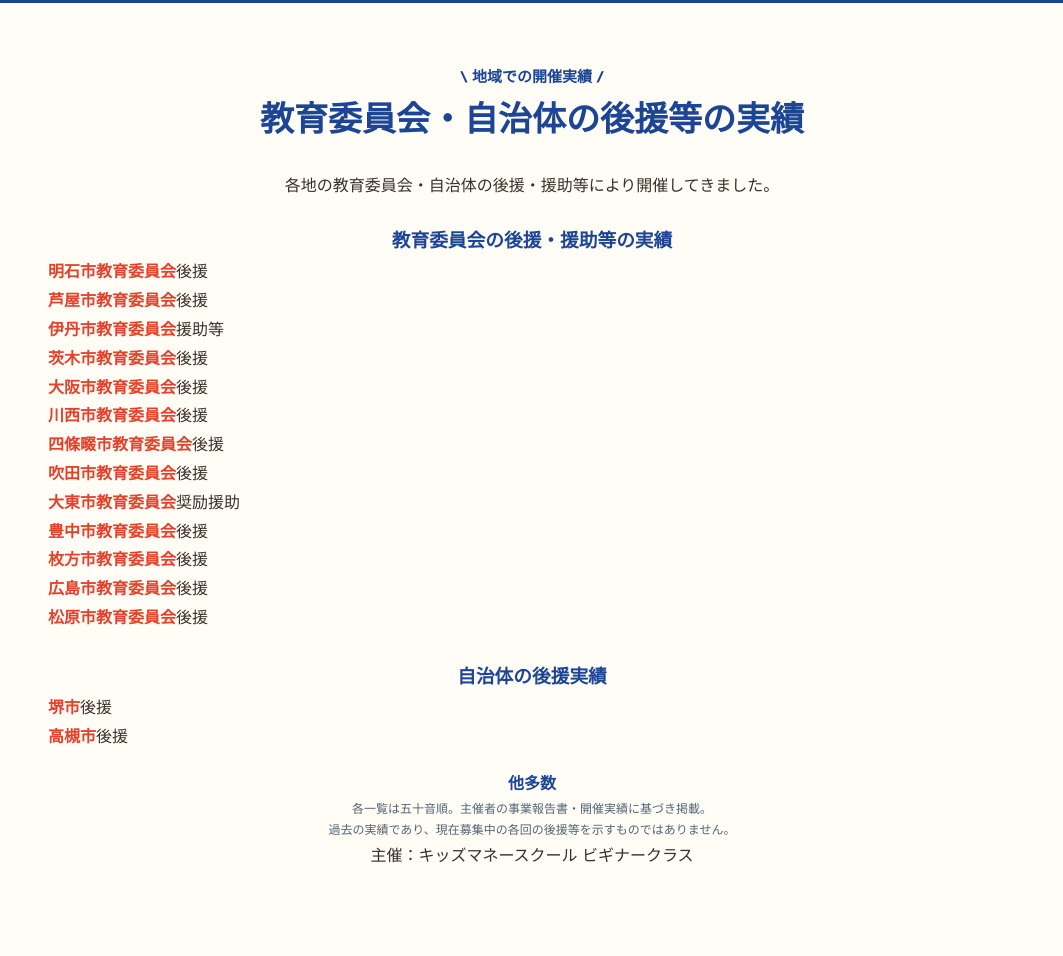
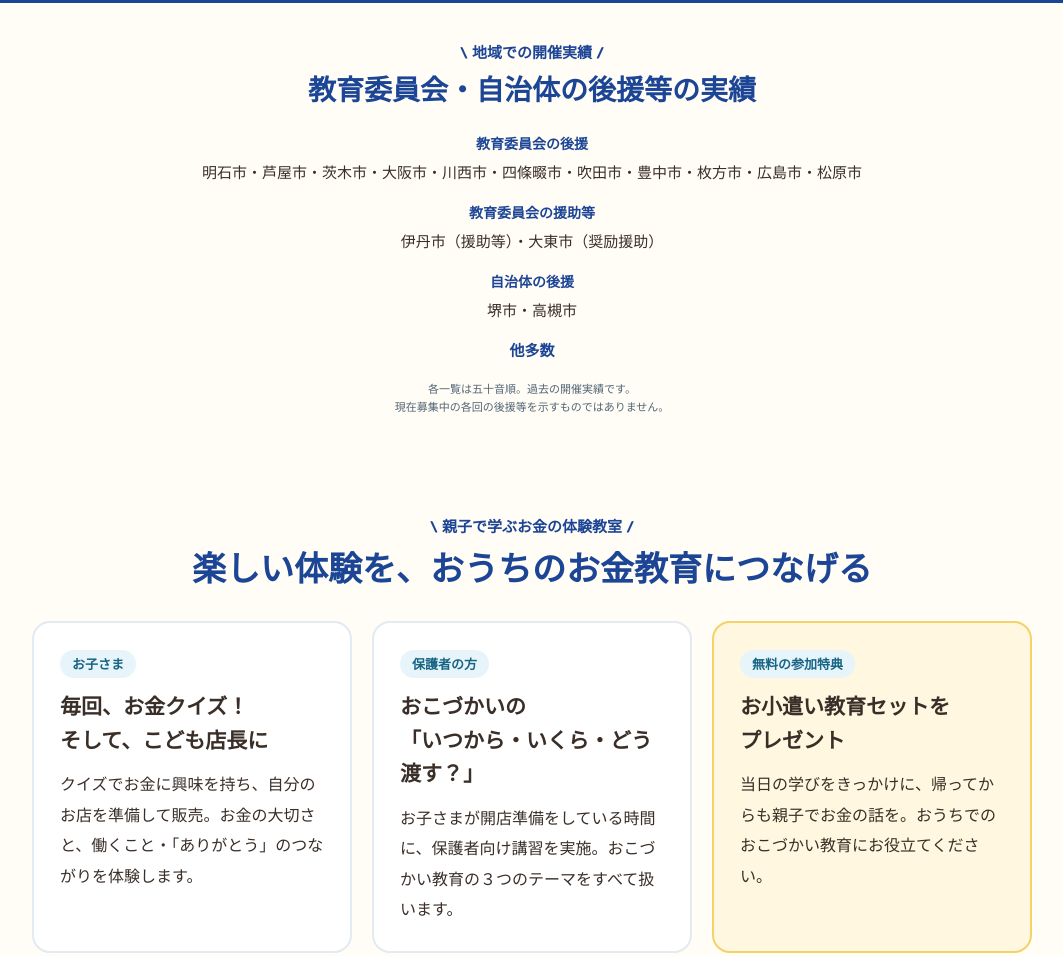
Before and after one commit to kidsmoney-beginner/omise-gokko, a plain HTML site: page index.html in a window 1280 px wide. Shown: the part 773-1729 px from the top of the page, without its empty margins (108-1171 px from the left). Drawn offline with Linux system fonts and the light colour scheme; a web font is replaced by a local one.

Commit message:
後援実績のカードを廃止し短い市名一覧に整理

```diff
--- a/index.html
+++ b/index.html
@@ -8,7 +8,7 @@
 <link rel="preconnect" href="https://fonts.googleapis.com">
 <link rel="preconnect" href="https://fonts.gstatic.com" crossorigin>
 <link href="https://fonts.googleapis.com/css2?family=M+PLUS+Rounded+1c:wght@400;500;700;800&family=Zen+Maru+Gothic:wght@700;900&display=swap" rel="stylesheet">
-<link rel="stylesheet" href="style.css?v=20261023-support-more">
+<link rel="stylesheet" href="style.css?v=20261023-support-compact">
 <meta property="og:type" content="website">
 <meta property="og:title" content="おみせやさんごっこ ビギナークラス">
 <meta property="og:description" content="お金の価値観は、小さいうちの体験で育つ。こども店長になって、お金と「ありがとう」の関係を体験する約60〜70分。はじめてのキッズマネースクールはビギナークラスから。参加費無料。">
@@ -1579,37 +1579,19 @@
     </ul>
   </section>
 
-  <section class="section support" id="organizer">
+  <section class="section support support--compact" id="organizer">
     <p class="eyebrow">地域での開催実績</p>
     <h2 class="section__title">教育委員会・自治体の<br class="sp">後援等の実績</h2>
-    <p class="support-intro">各地の教育委員会・自治体の<br class="sp">後援・援助等により開催してきました。</p>
-    <h3 style="text-align:center;color:var(--navy);margin-top:24px">教育委員会の後援・援助等の実績</h3>
-    <ul class="support-cities" aria-label="教育委員会の後援等の過去実績・五十音順">
-      <li><strong>明石市教育委員会</strong><span>後援</span></li>
-      <li><strong>芦屋市教育委員会</strong><span>後援</span></li>
-      <li><strong>伊丹市教育委員会</strong><span>援助等</span></li>
-      <li><strong>茨木市教育委員会</strong><span>後援</span></li>
-      <li><strong>大阪市教育委員会</strong><span>後援</span></li>
-      <li><strong>川西市教育委員会</strong><span>後援</span></li>
-      <li><strong>四條畷市教育委員会</strong><span>後援</span></li>
-      <li><strong>吹田市教育委員会</strong><span>後援</span></li>
-      <li><strong>大東市教育委員会</strong><span>奨励援助</span></li>
-      <li><strong>豊中市教育委員会</strong><span>後援</span></li>
-      <li><strong>枚方市教育委員会</strong><span>後援</span></li>
-      <li><strong>広島市教育委員会</strong><span>後援</span></li>
-      <li><strong>松原市教育委員会</strong><span>後援</span></li>
-    </ul>
-    <h3 style="text-align:center;color:var(--navy);margin-top:28px">自治体の後援実績</h3>
-    <ul class="support-cities" aria-label="自治体の過去の後援実績・五十音順">
-      <li><strong>堺市</strong><span>後援</span></li>
-      <li><strong>高槻市</strong><span>後援</span></li>
-    </ul>
-    <p style="text-align:center;font-weight:800;color:var(--navy);margin-top:18px">他多数</p>
-    <p class="support-note">各一覧は五十音順。主催者の事業報告書・開催実績に基づき掲載。<br>過去の実績であり、現在募集中の各回の後援等を示すものではありません。</p>
-    <p class="support-organizer">主催：キッズマネースクール ビギナークラス</p>
+    <div class="support-text">
+      <p><b>教育委員会の後援</b><br>明石市・芦屋市・茨木市・大阪市・川西市・四條畷市・吹田市・豊中市・枚方市・広島市・松原市</p>
+      <p><b>教育委員会の援助等</b><br>伊丹市（援助等）・大東市（奨励援助）</p>
+      <p><b>自治体の後援</b><br>堺市・高槻市</p>
+      <p class="support-other">他多数</p>
+    </div>
+    <p class="support-note">各一覧は五十音順。過去の開催実績です。<br>現在募集中の各回の後援等を示すものではありません。</p>
   </section>
 
-  <section class="section benefits" id="why">
+<section class="section benefits" id="why">
     <p class="eyebrow">親子で学ぶお金の体験教室</p>
     <h2 class="section__title">楽しい体験を、<br class="sp">おうちのお金教育につなげる</h2>
     <div class="benefit-grid">
@@ -1847,6 +1829,6 @@
 </div>
 
 <script src="schedule-data.js"></script>
-<script src="script.js?v=20261023-support-more"></script>
+<script src="script.js?v=20261023-support-compact"></script>
 </body>
 </html>
```
